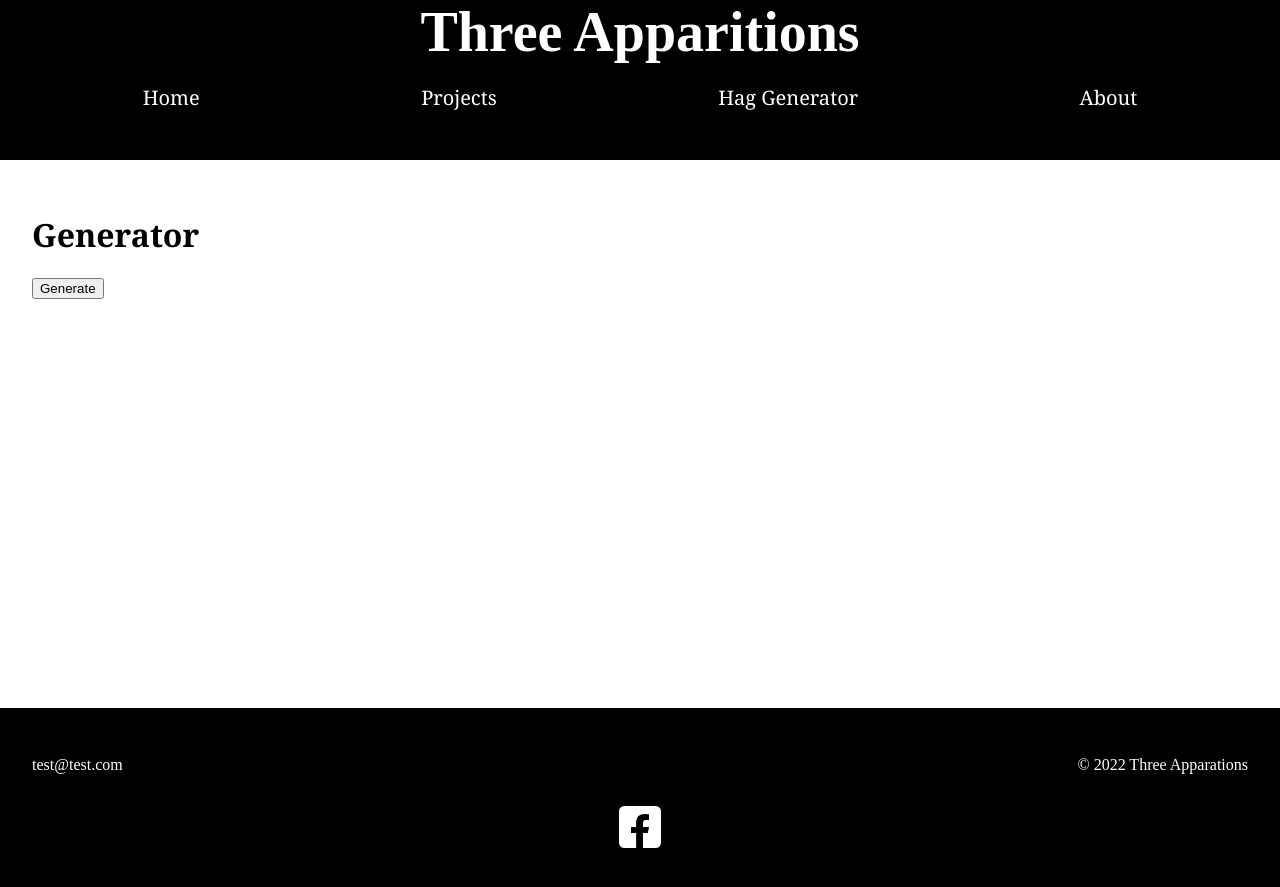
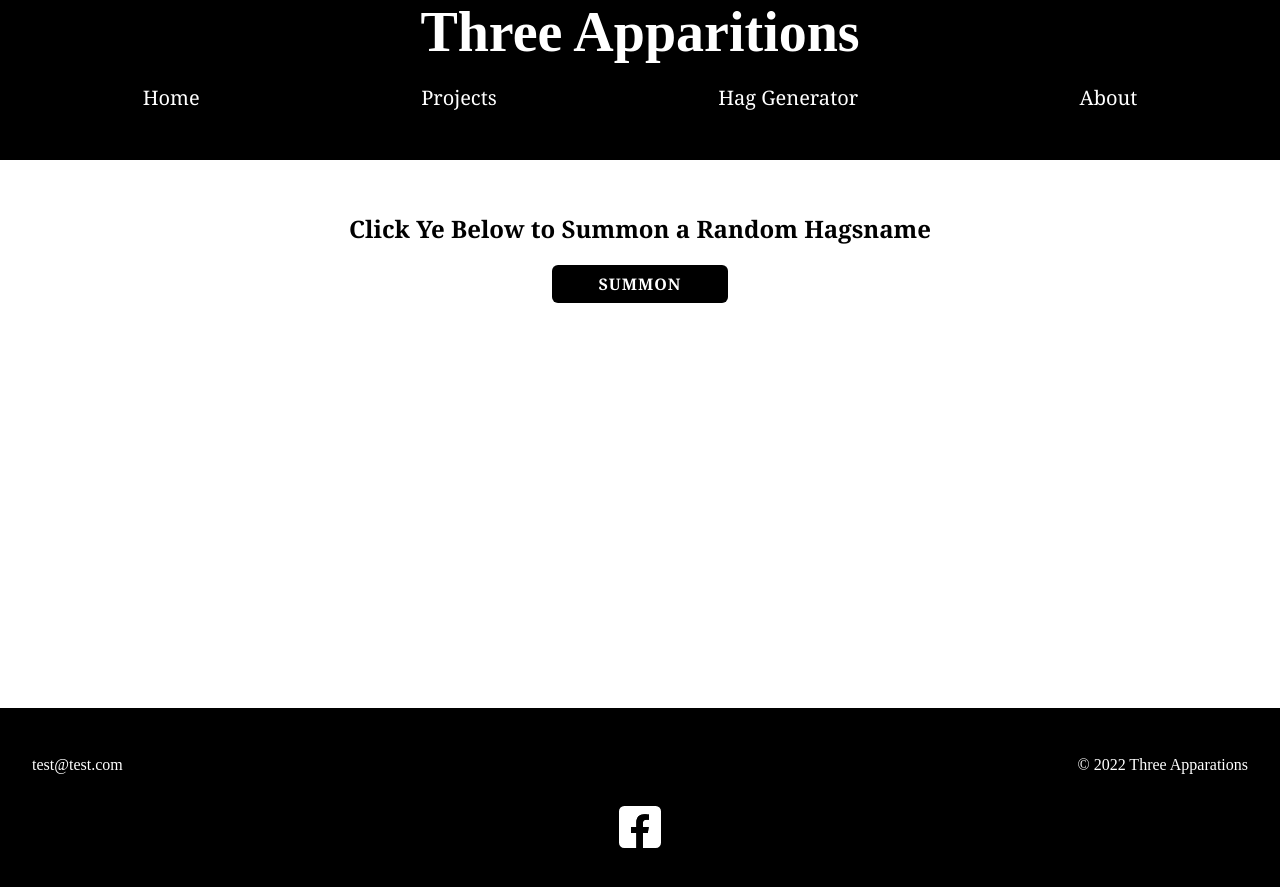
Before and after one commit to DukeLimousine/press-site, a Jekyll site: the page built from generator.md, in a window 1280 px wide. Shown: the top 887 px of the page. Built offline with Jekyll 4.4.1, drawn with Linux system fonts in a browser that asks for light colours; nearby versions of some CDN libraries; some web fonts are replaced.

Commit message:
button styling

```diff
--- a/_includes/header.html
+++ b/_includes/header.html
@@ -1,6 +1,9 @@
 <header class="site-header center-col js-site-header">
   <div class="site-header__wrapper element-padding">
-    <h1 class="font-cursive company-name">{{ site.data.company-info.name }}</h1>
+    <h1 class="font-cursive company-name">
+    <a href="/" class="header-link">
+      {{ site.data.company-info.name }}
+    </a></h1>
     {% include site-nav.html %}
     {% include mobile_nav.html %}
   </div>
--- /dev/null
+++ b/_sass/_buttons.scss
@@ -0,0 +1,23 @@
+.button-main {
+  appearance: none;
+  border: none;
+  color: $color--white;
+  background: $color--black;
+  text-transform: uppercase;
+  padding: 0.5rem 1rem;
+  border-radius: 6px;
+  font-family: $font-noto;
+  font-weight: bold;
+  letter-spacing: 1px;
+  font-size: 1rem;
+  min-width: 11rem;
+  transition: box-shadow 0.2s ease-out, color 0.2s ease-out;
+  &:hover,
+  &:active {
+  	cursor: pointer;
+  	box-shadow: $box-shadow--main;
+	-webkit-box-shadow: $box-shadow--main;
+	-moz-box-shadow: $box-shadow--main;
+	color: $color--creepy-green;
+  }
+}
--- /dev/null
+++ b/_sass/_generator.scss
@@ -0,0 +1,4 @@
+.generator-wrapper {
+  text-align: center;
+  width: 100%;
+}
--- a/_sass/_nav.scss
+++ b/_sass/_nav.scss
@@ -15,18 +15,18 @@
 
 .site-nav__item {
   padding: 0.25rem 1rem;
-  transition: transform 0.3s ease-out;
-  &:hover {
-  	transform: skew(6deg,6deg);
-  }
-  &:nth-child(even):hover {
-  	transform: skew(-6deg,-6deg);
-  }
 }
 
 .site-nav__link {
   font-family: $font-serif;
   font-size: 1.25rem;
-  @include link($color--white);
+  transition: color 0.2s ease-out;
+  @include link($color--white, $color--creepy-green);
   text-decoration: none;
 }
+
+.header-link {
+  @include link($color--white, $color--creepy-green);
+  text-decoration: none;
+  transition: color 0.2s ease-out;
+}
--- a/_sass/_variables.scss
+++ b/_sass/_variables.scss
@@ -25,8 +25,12 @@ $font-serif: $font-noto;
 
 $color--white: #ffffff;
 $color--black: #000000;
-$color--green: green;
+$color--creepy-green: rgba(65,230,134,0.8);
 
 // Header
 // _______
 $header-height--large: 160px;
+
+// General
+// ________
+$box-shadow--main: 2px 2px 8px 1px rgba(0,0,0,0.5);
--- a/assets/css/main.scss
+++ b/assets/css/main.scss
@@ -9,3 +9,5 @@
 @import "header";
 @import "nav";
 @import "nav_mobile";
+@import "buttons";
+@import "generator";
--- a/generator.md
+++ b/generator.md
@@ -3,12 +3,13 @@ layout: home
 permalink: /generator
 ---
 
-<h1>Generator</h1>
-
-<form id="generator-form">
-  <p class="generator-result js-generator-result"></p>
-  <button>Generate</button>
-</form>
+<div class="generator-wrapper">
+  <h2>Click Ye Below to Summon a Random Hagsname</h2>
+  <form id="generator-form">
+    <p class="generator-result js-generator-result"></p>
+    <button class="button-main">Summon</button>
+  </form>
+</div>
 
 {% include generator_data.html %}
 <script src="/assets/js/generator.js" type="text/javascript"></script>
```
